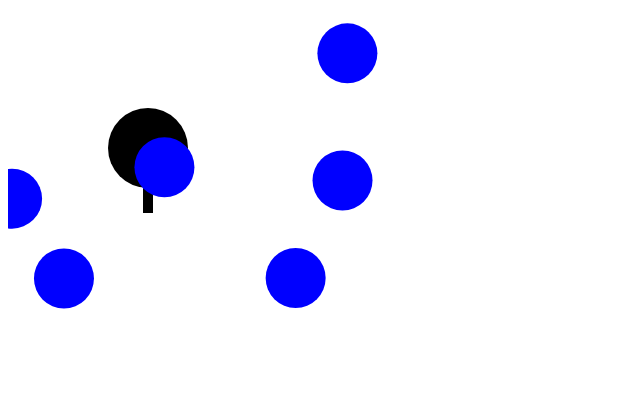
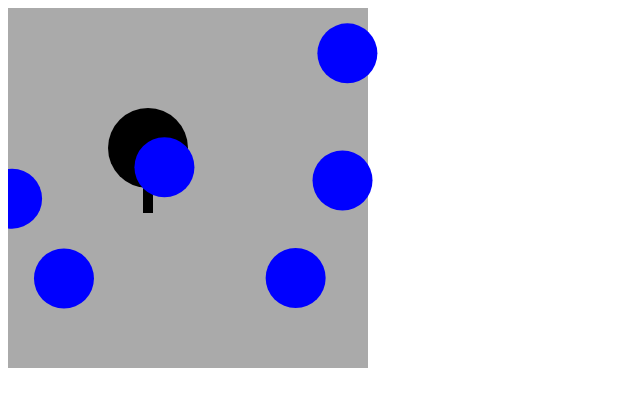
Before and after one commit to thomashockaday/battlegrounds, a plain HTML site: page index.html in a window 1280 px wide. Shown: the whole page, without its empty margins (0-640 px from the left). Drawn offline with Linux system fonts and the light colour scheme.

Commit message:
Add a stage background

```diff
--- a/index.html
+++ b/index.html
@@ -197,6 +197,9 @@ const draw = () => {
 	ctx.save();
 	Camera.renderView(player);
 
+	ctx.fillStyle = '#aaaaaa';
+	ctx.fillRect(0, 0, canvas.width, canvas.height);
+
 	for (let i = 0; i < entities.length; i++) {
 		entities[i].draw();
 	}
```
